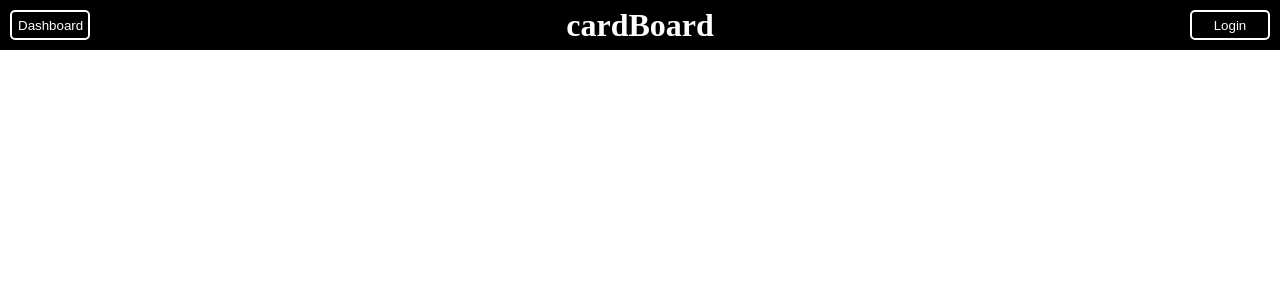
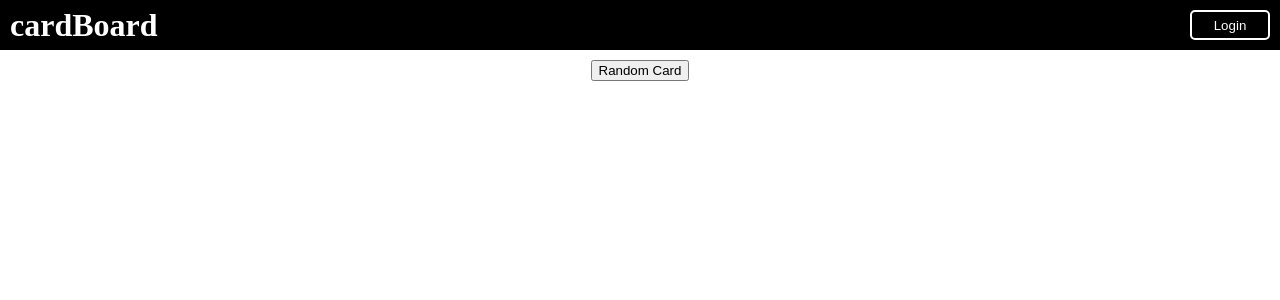
Before and after one commit to Tayvor/cardboard, a React (Vite) app in the folder react-vite/: page / in a window 1280 px wide. Shown: the top 300 px of the page. Built offline with nearby package versions, Linux system fonts and the light colour scheme.

Commit message:
Added random card button.

```diff
--- a/react-vite/src/components/Dashboard/Dashboard.css
+++ b/react-vite/src/components/Dashboard/Dashboard.css
@@ -1,15 +1,9 @@
 .dashboard {
   display: flex;
-  border: 1px solid black;
+  flex-direction: column;
+  align-items: center;
 }
 
-.dashboardLeft {
-  width: 250px;
-  border: 1px solid red;
-  border-right: 2px solid gray;
+.randomImg {
+  max-width: 250px;
 }
-
-.dashboardRight {
-  border: 1px solid blue;
-  margin-left: 10px;
-}
--- a/react-vite/src/components/Dashboard/Dashboard.jsx
+++ b/react-vite/src/components/Dashboard/Dashboard.jsx
@@ -1,18 +1,31 @@
+import { useState } from 'react';
 import { useSelector } from 'react-redux';
 import './Dashboard.css';
 
 export default function Dashboard() {
   const user = useSelector((state) => state.session.user);
+  const [imageURL, setImageURL] = useState('')
+
+  const getRandomCard = async (e) => {
+    e.preventDefault();
+    const res = await fetch('https://api.scryfall.com/cards/random');
+
+    if (res.ok) {
+      const data = await res.json();
+      console.log(data);
+      setImageURL(data.image_uris.normal)
+    }
+  }
 
   return (
     <div className='dashboard'>
-      <section className='dashboardLeft'>
-        <button>Create a Deck!</button>
-      </section>
+      {imageURL &&
+        <img className='randomImg' src={imageURL} alt="" />
+      }
 
-      <section className='dashboardRight'>
-        <h1>Welcome, {user?.username}!</h1>
-      </section>
+      <button
+        onClick={(e) => getRandomCard(e)}
+      >Random Card</button>
     </div>
   )
 }
--- a/react-vite/src/components/Header/Header.jsx
+++ b/react-vite/src/components/Header/Header.jsx
@@ -17,11 +17,6 @@ export default function Header() {
 
   return (
     <div className='header'>
-      <button
-        className="menuBtn btn"
-        onClick={() => navigate('/dashboard')}
-      >Dashboard</button>
-
       <h1
         className='title'
         onClick={() => navigate('')}
--- a/react-vite/src/router/index.jsx
+++ b/react-vite/src/router/index.jsx
@@ -20,7 +20,7 @@ export const router = createBrowserRouter([
         element: <SignupForm />
       },
       {
-        path: 'dashboard',
+        path: '',
         element: <Dashboard />
       },
     ],
```
Also changed, not shown: 1 other file (tests, documents, lock files or other folders).
